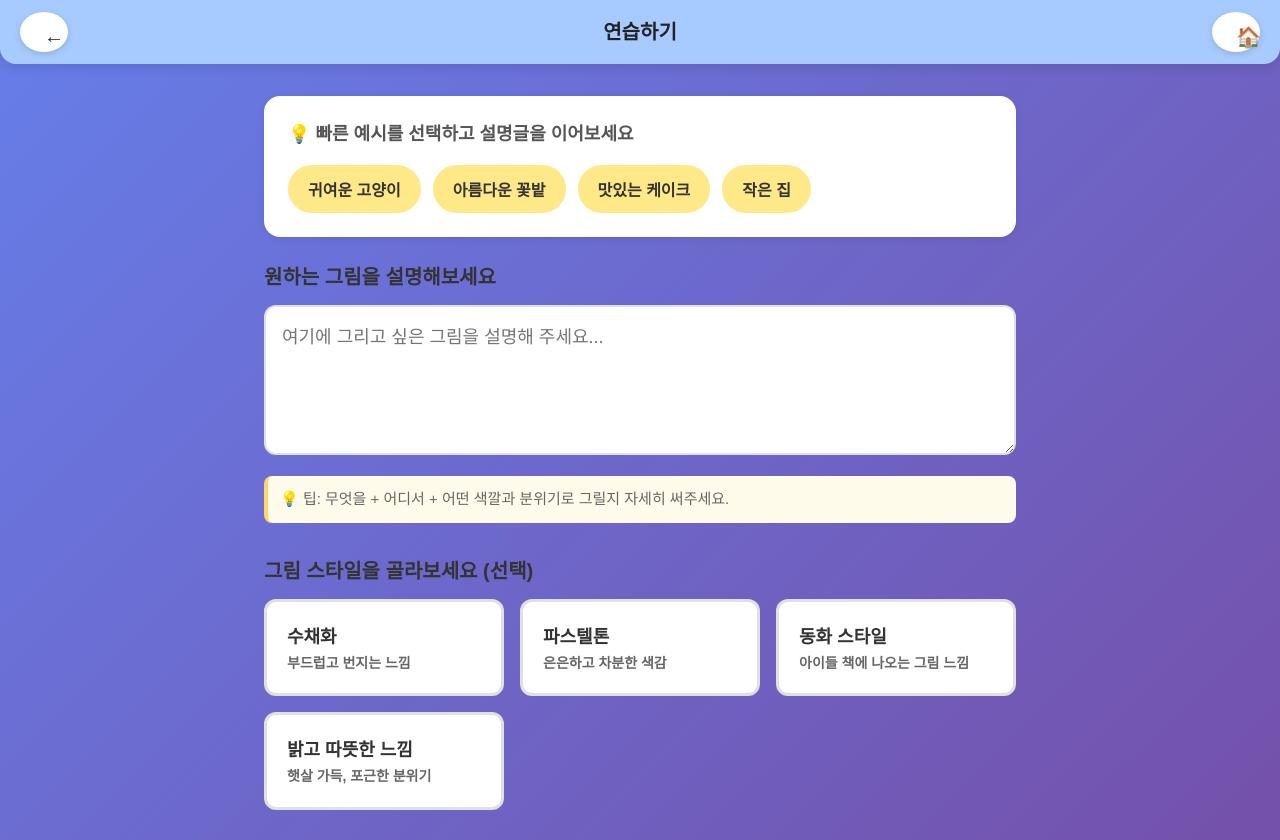
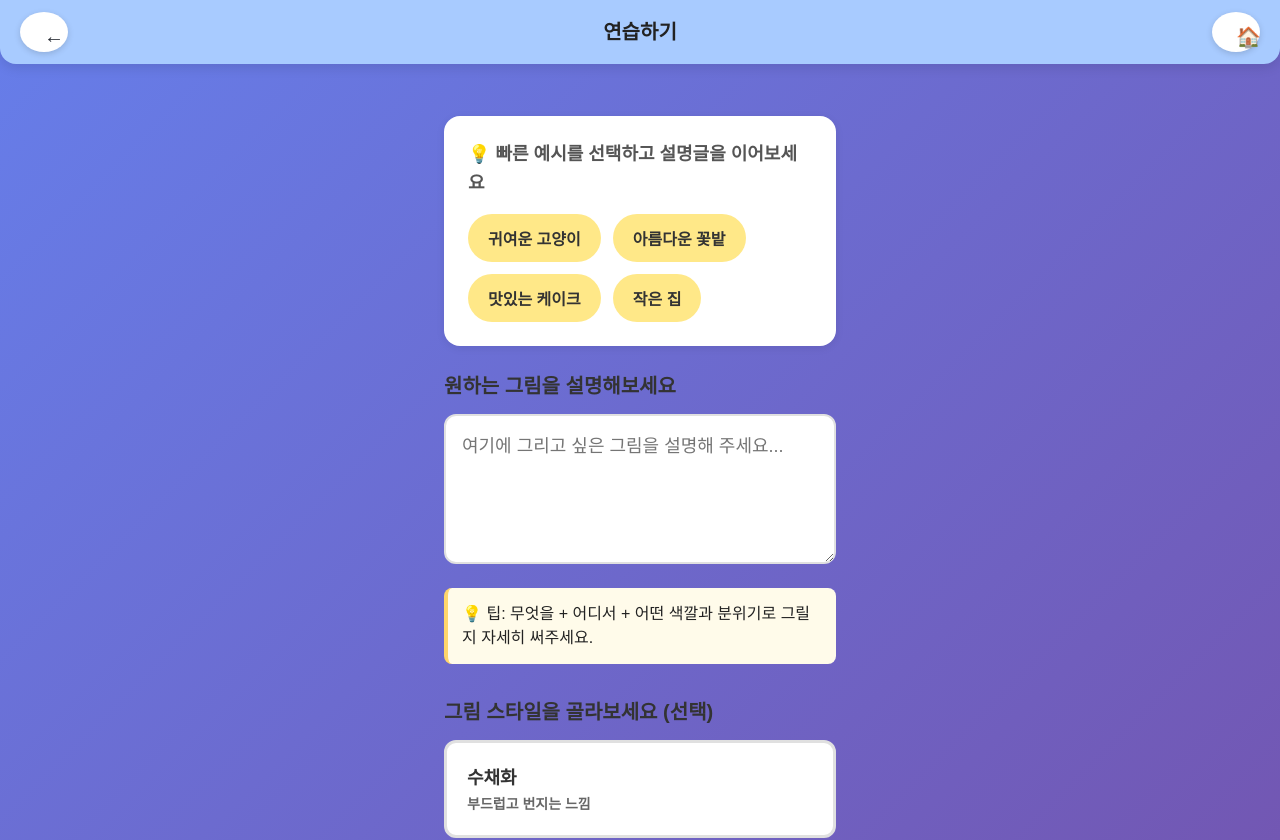
Before and after one commit to sunsudun25-cloud/hidi-story-maker, a React (Vite) app: page /drawing/practice in a window 1280 px wide. Shown: the top 840 px of the page. Built offline with nearby package versions, Linux system fonts and the light colour scheme.

Commit message:
Update global.css with senior-friendly color palette and CSS variables

```diff
--- a/src/styles/global.css
+++ b/src/styles/global.css
@@ -1,95 +1,186 @@
-/* ===== Global Reset ===== */
+/* 글로벌 색상 팔레트 — 시니어 친화형 */
+:root {
+  --primary: #4A90E2;         /* 차분한 파란색 */
+  --primary-light: #A8CBFF;   /* 연한 파란색 */
+  --secondary: #F8F8F8;       /* 밝은 회색 */
+  --text: #222;
+  --text-light: #666;
+  --bg: #F2F6FF;              /* 은은한 전체 배경색 */
+  --card-bg: #FFFFFF;
+  --radius: 16px;
+  --shadow-sm: 0 2px 6px rgba(0, 0, 0, 0.08);
+  --shadow-md: 0 4px 12px rgba(0, 0, 0, 0.12);
+}
+
+/* 전체 기본 설정 */
 * {
   margin: 0;
   padding: 0;
   box-sizing: border-box;
-  font-family: "Pretendard", sans-serif;
 }
 
 body {
-  background: #F8F7FE; /* 따뜻한 연라일락 톤 */
-  color: #222;
+  margin: 0;
+  padding: 0;
+  background: var(--bg);
+  font-family: "Pretendard", sans-serif;
+  font-size: 18px; /* 시니어 기본 폰트 */
+  color: var(--text);
   line-height: 1.6;
 }
 
-/* ===== Page Wrapper ===== */
-.page-container {
+/* 페이지 공통 레이아웃 */
+main {
+  padding: 20px;
   max-width: 480px;
   margin: 0 auto;
-  padding: 24px;
 }
 
-/* ===== Title ===== */
-.page-title {
-  font-size: 28px;
-  font-weight: 700;
-  text-align: center;
-  margin-bottom: 16px;
-  color: #3F3A77; /* 메인 컬러 강조 */
+/* 시니어 스타일 버튼 공통화 */
+.btn {
+  width: 100%;
+  padding: 18px;
+  font-size: 20px;
+  border-radius: var(--radius);
+  border: none;
+  background: var(--primary);
+  color: white;
+  font-weight: 600;
+  cursor: pointer;
+  box-shadow: var(--shadow-sm);
+  transition: background 0.2s ease;
 }
 
-/* ===== Subtitle ===== */
+.btn:hover {
+  background: var(--primary-light);
+}
+
+.btn:active {
+  transform: scale(0.98);
+}
+
+/* 카드형 박스 */
+.card {
+  background: var(--card-bg);
+  padding: 20px;
+  border-radius: var(--radius);
+  box-shadow: var(--shadow-md);
+  margin-bottom: 20px;
+}
+
+/* 제목 공통 스타일 */
+.page-title {
+  font-size: 26px;
+  font-weight: 700;
+  margin-bottom: 20px;
+  text-align: center;
+  color: var(--text);
+}
+
 .page-subtitle {
+  font-size: 18px;
+  font-weight: 400;
   text-align: center;
-  font-size: 18px;
-  color: #6A6A6A;
+  color: var(--text-light);
   margin-bottom: 24px;
 }
 
-/* ===== Main Button (Primary) ===== */
-.btn-primary {
+/* 부가 버튼 (보조 버튼) */
+.btn-secondary {
   width: 100%;
-  padding: 18px;
-  font-size: 20px;
+  padding: 16px;
+  font-size: 18px;
+  border-radius: var(--radius);
+  border: 2px solid var(--primary);
+  background: white;
+  color: var(--primary);
   font-weight: 600;
-  border-radius: 14px;
-  border: none;
-  color: white;
-  background: linear-gradient(90deg, #6C63FF, #8B74FF);
-  box-shadow: 0 4px 12px rgba(108, 99, 255, 0.3);
   cursor: pointer;
+  box-shadow: var(--shadow-sm);
+  transition: all 0.2s ease;
 }
 
-/* ===== Sub Button ===== */
-.btn-sub {
+.btn-secondary:hover {
+  background: var(--secondary);
+}
+
+/* 입력 필드 */
+input[type="text"],
+input[type="email"],
+input[type="password"],
+textarea {
   width: 100%;
   padding: 16px;
-  border-radius: 14px;
   font-size: 18px;
-  border: 2px solid #6C63FF;
-  color: #6C63FF;
+  border-radius: var(--radius);
+  border: 2px solid var(--secondary);
   background: white;
-  margin-top: 12px;
+  color: var(--text);
+  font-family: "Pretendard", sans-serif;
+  transition: border-color 0.2s ease;
 }
 
-/* ===== Card ===== */
+input:focus,
+textarea:focus {
+  outline: none;
+  border-color: var(--primary);
+}
+
+/* 칩 스타일 */
+.chip {
+  display: inline-block;
+  padding: 10px 16px;
+  border-radius: 20px;
+  font-size: 16px;
+  font-weight: 500;
+  background: var(--secondary);
+  color: var(--text);
+  margin: 6px;
+  cursor: pointer;
+  transition: all 0.2s ease;
+}
+
+.chip:hover {
+  background: var(--primary-light);
+  color: white;
+}
+
+.chip.active {
+  background: var(--primary);
+  color: white;
+}
+
+/* 팁 박스 */
+.tip-box {
+  background: #FFFBEA;
+  border-left: 4px solid #FFD56B;
+  padding: 14px;
+  margin: 16px 0;
+  font-size: 16px;
+  color: var(--text);
+  border-radius: 8px;
+}
+
+/* 옵션 카드 */
 .option-card {
-  background: white;
-  border-radius: 16px;
+  background: var(--card-bg);
+  border-radius: var(--radius);
   padding: 20px;
   margin-bottom: 16px;
-  box-shadow: 0 4px 18px rgba(0,0,0,0.08);
+  box-shadow: var(--shadow-sm);
   display: flex;
   align-items: center;
   justify-content: space-between;
+  cursor: pointer;
+  transition: all 0.2s ease;
 }
 
-/* ===== Chip ===== */
-.chip {
-  display: inline-block;
-  background: #86E3CE;
-  color: #222;
-  padding: 10px 16px;
-  border-radius: 20px;
-  margin: 6px;
-  font-size: 16px;
+.option-card:hover {
+  box-shadow: var(--shadow-md);
+  transform: translateY(-2px);
 }
 
-/* ===== Small Tip Box ===== */
-.tip-box {
-  background: #FFFBEA;
-  border-left: 4px solid #FFD56B;
-  padding: 12px;
-  margin: 14px 0;
-  font-size: 15px;
+.option-card.active {
+  border: 2px solid var(--primary);
+  box-shadow: 0 4px 12px rgba(74, 144, 226, 0.2);
 }
```
